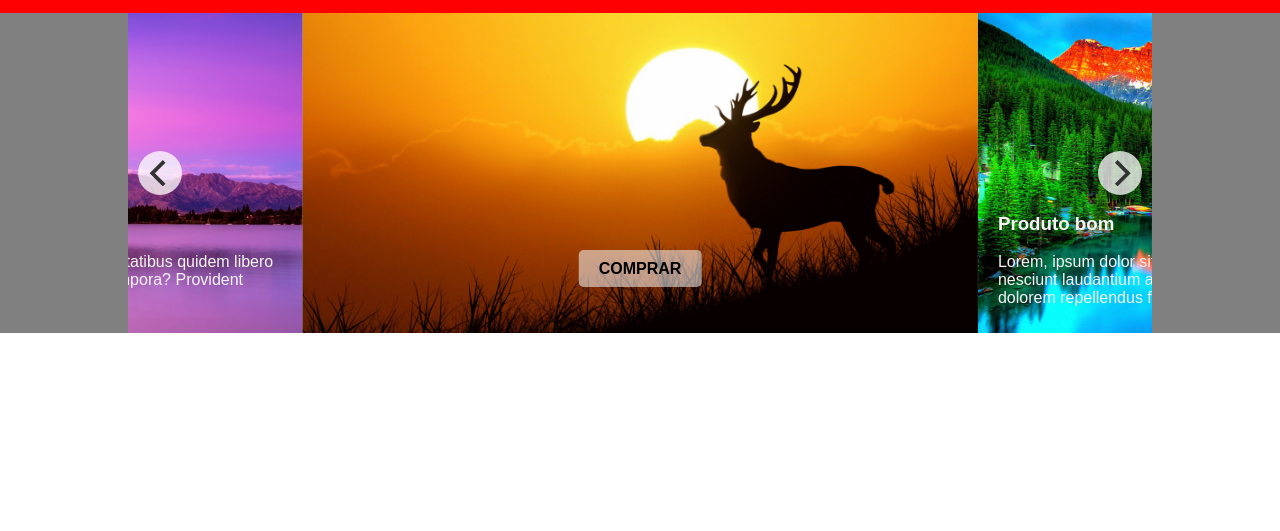
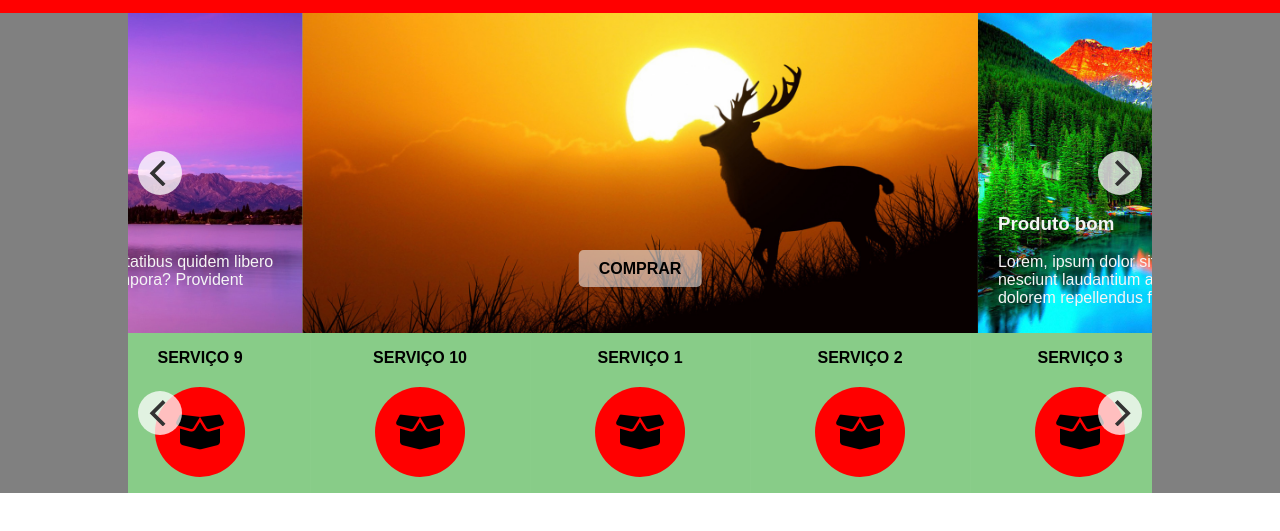
Before and after one commit to 1802450038/parafuso-app, a plain HTML site: page Parafuso-app-front/index.html in a window 1280 px wide. Shown: the part 147-678 px from the top of the page. Drawn offline with nearby package versions, Linux system fonts and the light colour scheme.

Commit message:
atualizando

```diff
--- a/Parafuso-app-front/index.html
+++ b/Parafuso-app-front/index.html
@@ -93,8 +93,7 @@
         <div class="section first">
             <div class="content">
                 <!-- Flickity HTML init -->
-                <div class="gallery js-flickity"
-                  data-flickity-options='{ "wrapAround": true, "pageDots" : false}'>
+                <div class="gallery js-flickity" data-flickity-options='{ "wrapAround": true, "pageDots" : false}'>
                     <div class="gallery-cell">
                         <img src="res/_img/img (1).jpg" alt="" srcset="">
                         <div class="gallery-action">
@@ -105,27 +104,91 @@
                         <img src="res/_img/img (2).jpg" alt="" srcset="">
                         <div class="gallery-legend">
                             <h3>Produto bom</h3>
-                        <p>Lorem, ipsum dolor sit amet consectetur adipisicing elit. Hic necessitatibus quidem libero nesciunt laudantium ab ad esse reprehenderit earum, quisquam tempora? Provident dolorem repellendus fuga dolorum eveniet natus sed placeat?</p>
+                            <p>Lorem, ipsum dolor sit amet consectetur adipisicing elit. Hic necessitatibus quidem
+                                libero nesciunt laudantium ab ad esse reprehenderit earum, quisquam tempora? Provident
+                                dolorem repellendus fuga dolorum eveniet natus sed placeat?</p>
                         </div>
                     </div>
                     <div class="gallery-cell">
                         <img src="res/_img/img (3).jpg" alt="" srcset="">
                         <div class="gallery-legend">
                             <h3>Produto bom</h3>
-                        <p>Lorem, ipsum dolor sit amet consectetur adipisicing elit. Hic necessitatibus quidem libero nesciunt laudantium ab ad esse reprehenderit earum, quisquam tempora? Provident dolorem repellendus fuga dolorum eveniet natus sed placeat?</p>
+                            <p>Lorem, ipsum dolor sit amet consectetur adipisicing elit. Hic necessitatibus quidem
+                                libero nesciunt laudantium ab ad esse reprehenderit earum, quisquam tempora? Provident
+                                dolorem repellendus fuga dolorum eveniet natus sed placeat?</p>
                         </div>
                     </div>
                     <div class="gallery-cell">
                         <img src="res/_img/img (4).jpg" alt="" srcset="">
                         <div class="gallery-legend">
                             <h3>Produto bom</h3>
-                        <p>Lorem, ipsum dolor sit amet consectetur adipisicing elit. Hic necessitatibus quidem libero nesciunt laudantium ab ad esse reprehenderit earum, quisquam tempora? Provident dolorem repellendus fuga dolorum eveniet natus sed placeat?</p>
+                            <p>Lorem, ipsum dolor sit amet consectetur adipisicing elit. Hic necessitatibus quidem
+                                libero nesciunt laudantium ab ad esse reprehenderit earum, quisquam tempora? Provident
+                                dolorem repellendus fuga dolorum eveniet natus sed placeat?</p>
                         </div>
                     </div>
                 </div>
             </div>
         </div>
-        <div class="section"></div>
+        <div class="section second">
+            <div class="content">
+                <!-- Flickity HTML init -->
+                <div class="gallery js-flickity" data-flickity-options='{ "wrapAround": true, "pageDots" : false}'>
+                    <div class="gallery-cell">
+                        <div class="cell-item">
+                            <span class="cell-item-title">Serviço 1</span><i class="cell-item-ico fas fa-box-open"></i>
+                        </div>
+                    </div>
+                    <div class="gallery-cell">
+                        <div class="cell-item">
+                            <span class="cell-item-title">Serviço 2</span><i class="cell-item-ico fas fa-box-open"></i>
+                        </div>
+                    </div>
+                    <div class="gallery-cell">
+                        <div class="cell-item">
+                            <span class="cell-item-title">Serviço 3</span><i class="cell-item-ico fas fa-box-open"></i>
+                        </div>
+                    </div>
+                    <div class="gallery-cell">
+                        <div class="cell-item">
+                            <span class="cell-item-title">Serviço 4</span><i class="cell-item-ico fas fa-box-open"></i>
+                        </div>
+                    </div>
+                    <div class="gallery-cell">
+                        <div class="cell-item">
+                            <span class="cell-item-title">Serviço 5</span><i class="cell-item-ico fas fa-box-open"></i>
+                        </div>
+                    </div>
+                    <div class="gallery-cell">
+                        <div class="cell-item">
+                            <span class="cell-item-title">Serviço 6</span><i class="cell-item-ico fas fa-box-open"></i>
+                        </div>
+                    </div>
+                    <div class="gallery-cell">
+                        <div class="cell-item">
+                            <span class="cell-item-title">Serviço 7</span><i class="cell-item-ico fas fa-box-open"></i>
+                        </div>
+                    </div>
+                    <div class="gallery-cell">
+                        <div class="cell-item">
+                            <span class="cell-item-title">Serviço 8</span><i class="cell-item-ico fas fa-box-open"></i>
+                        </div>
+                    </div>
+                    <div class="gallery-cell">
+                        <div class="cell-item">
+                            <span class="cell-item-title">Serviço 9</span><i class="cell-item-ico fas fa-box-open"></i>
+                        </div>
+                    </div>
+                    <div class="gallery-cell">
+                        <div class="cell-item">
+                            <span class="cell-item-title">Serviço 10</span><i class="cell-item-ico fas fa-box-open"></i>
+                        </div>
+                    </div>
+                </div>
+
+            </div>
+        </div>
+    </div>
     <div class="section"></div>
     </div>
     <div class="footer">
@@ -135,4 +198,5 @@
     </div>
 </body>
 <script src="https://unpkg.com/flickity@2/dist/flickity.pkgd.min.js"></script>
+
 </html>
--- a/Parafuso-app-front/res/_css/carousel.css
+++ b/Parafuso-app-front/res/_css/carousel.css
@@ -11,6 +11,7 @@ body { font-family: sans-serif; }
   background: #EEE;
 }
 
+.first
 .gallery-cell {
   width: 66%;
   height: 40vh;
@@ -19,7 +20,7 @@ body { font-family: sans-serif; }
   counter-increment: gallery-cell;
   position: relative;
 }
-
+.first
 .gallery-cell img {
   position: absolute;
   top: 50%;
@@ -28,7 +29,7 @@ body { font-family: sans-serif; }
   width: 100%;
 }
 
-
+.first
 .gallery .gallery-legend {
   position: absolute;
   top: 100%;
@@ -39,6 +40,7 @@ body { font-family: sans-serif; }
   color: rgb(245, 245, 245);
 }
 
+.first
 .gallery .gallery-action {
   position: absolute;
   top: 80%;
@@ -46,6 +48,7 @@ body { font-family: sans-serif; }
   z-index: 999;
   transform: translate(-50%,-50%);
 }
+.first
 .gallery .gallery-action a{
   background-color: rgba(245, 245, 245, 0.555);
   padding: 10px 20px;
@@ -56,7 +59,7 @@ body { font-family: sans-serif; }
   color: black;
 
 }
-
+.first
 .gallery .gallery-action a:hover{
   background-color: white;
 }
@@ -65,13 +68,38 @@ body { font-family: sans-serif; }
   background-color: rgba(36, 36, 36, 0.342);
 }
 
+.second
+.gallery-cell {
+  width: 220px;
+  height: 20vh;
+  /* margin-right: 10px; */
+  background: #8C8;
+  counter-increment: gallery-cell;
+  position: relative;
+}
 
-/* cell number */
-/* .gallery-cell:before {
-  display: block;
-  text-align: center;
-  content: counter(gallery-cell);
-  line-height: 200px;
-  font-size: 80px;
-  color: white;
-} */
+.gallery-cell .cell-item {
+  display: flex;
+  flex-direction: column;
+  row-gap: 20px;
+  align-items: center;
+  justify-content: center;
+  height: 100%;
+}
+
+.gallery-cell .cell-item .cell-item-title {
+  font-size: 12pt;
+  text-transform: uppercase;
+  font-weight: bold;
+}
+.gallery-cell .cell-item .cell-item-ico {
+  display: flex;
+  justify-content: center;
+  align-items: center;
+  font-size: 30pt;
+  background-color: red;
+  padding: 20px;
+  height: 90px;
+  width: 90px;
+  border-radius: 50%;
+}
```
Lines whose indentation alone changed are shown as unchanged.
